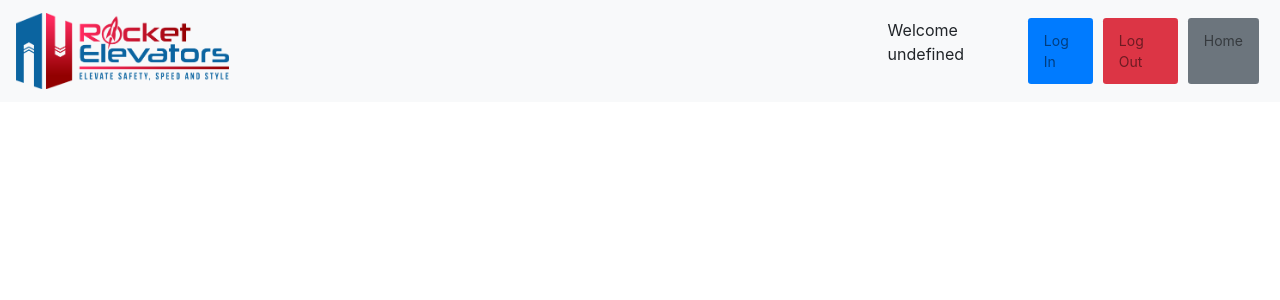
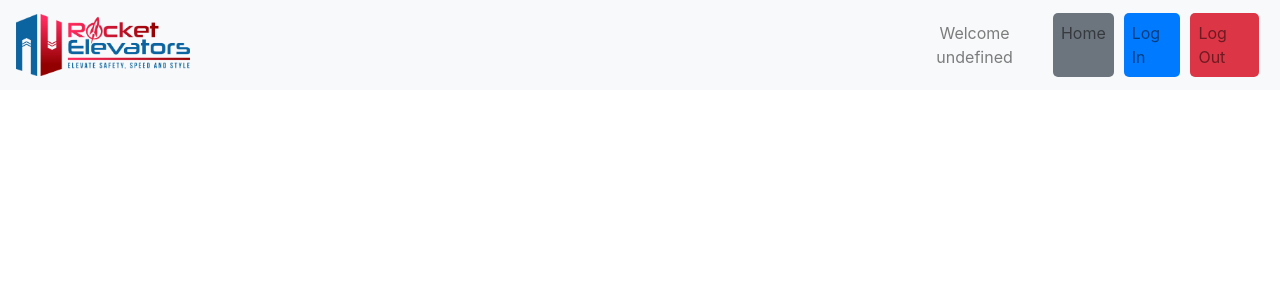
Before and after one commit to tristanChabot1/Full-Stack-Development-3, a React (Create React App) app in the folder mern/client/: page /admin in a window 1280 px wide. Shown: the top 300 px of the page. Built offline with nearby package versions, Linux system fonts and the light colour scheme; no server answers.

Commit message:
fixed Welcome message
name is now displayed after log in without manual refresh.
Last push

```diff
--- a/mern/client/src/components/login.js
+++ b/mern/client/src/components/login.js
@@ -84,6 +84,7 @@ function Login() {
       setForm({ email: "", password: "" });
       setTimeout(() => {
         navigate("/admin/adminNavigation");
+        window.location.reload();
       }, 3000);
     } else {
       setShowError(true)
--- a/mern/client/src/components/navbar.js
+++ b/mern/client/src/components/navbar.js
@@ -9,6 +9,7 @@ import logo from "./assets/rocketLogo.png"
 export default function Navbar() {
   const location = useLocation();
   const [show, setShow] = useState(false);
+  // setCookie needs to be there or removeCookie doesn't work properly
   const [cookies, setCookie, removeCookie] = useCookies(['cookie-name']);
   const navigate = useNavigate();
   const logout = () => {
@@ -35,7 +36,7 @@ export default function Navbar() {
     <div>
       <nav className="navbar navbar-expand-lg navbar-light bg-light">
         <NavLink className="navbar-brand" to="/admin/adminNavigation" style={{"width" : 75 + '%', "height" : 100 + '%'}}>
-        <img style={{"width" : 25 + '%'}} src={logo}></img>
+        <img style={{"width" : 20 + '%'}} src={logo}></img>
         </NavLink>
         <button
           className="navbar-toggler"
@@ -51,24 +52,24 @@ export default function Navbar() {
 
         <div className="collapse navbar-collapse" id="navbarSupportedContent">
           <ul className="navbar-nav ml-auto">
-            <li className="nav-item" style={{margin: "5px", display: show ? "block" : "none"}}>
+            <span class="navbar-text" style={{margin: "5px", textAlign: "center", display: show ? "block" : "none"}}>
               {`Welcome ${cookies.name}`}
+            </span>
+            <li className="nav-item btn-secondary" style={{margin: "5px", borderRadius: "5px", display: show ? "block" : "none"}}>
+              <NavLink className="nav-link" to="/admin/adminNavigation">
+                Home
+              </NavLink>
             </li>
-            <li className="nav-item btn-sm btn-primary" style={{margin: "5px"}}>
+            <li className="nav-item btn-primary" style={{margin: "5px", borderRadius: "5px"}}>
               <NavLink className="nav-link" to="/admin/login">
                 Log In
               </NavLink>
             </li>
-            <li className="nav-item btn-sm btn-danger" style={{margin: "5px"}}>
+            <li className="nav-item btn-danger" style={{margin: "5px", borderRadius: "5px"}}>
               <NavLink className="nav-link" to="/admin/login" onClick={() => {
                 logout();
               }}>
                 Log Out
-              </NavLink>
-            </li>
-            <li className="nav-item btn-sm btn-secondary" style={{margin: "5px"}}>
-              <NavLink className="nav-link" to="/admin/adminNavigation">
-                Home
               </NavLink>
             </li>
           </ul>
--- a/mern/client/src/components/privateRoutes.js
+++ b/mern/client/src/components/privateRoutes.js
@@ -1,24 +1,20 @@
 import React, { useState, useEffect } from "react";
 import { useCookies } from "react-cookie";
-import { Outlet, Navigate, useLocation } from "react-router-dom";
-// import { isLoggedIn } from "../utils";
+import { Outlet, Navigate } from "react-router-dom";
 
 
 const PrivateRoutes = () => {
-    const { pathname } = useLocation();
-    const [cookies, setCookie, removeCookie] = useCookies(['cookie-name']);
+  const [cookies] = useCookies(['cookie-name']);
   const [isValidToken, setIsValidToken] = useState();
 
   const isLoggedIn = async () => {
     const SESSION_TOKEN = cookies.token_key
-      console.log("SESSION_TOKEN", SESSION_TOKEN)
       return new Promise((resolve, reject) => {
       fetch(`http://localhost:5000/admin/validate_token?token=${SESSION_TOKEN}`, {
         method: "GET",
       })
       .then(response => response.json())
       .then(data => {
-              console.log(data)
         if (data.status === "ok" && data.data.valid === true && cookies.token_key) {
           resolve(true);
         } else {
@@ -31,9 +27,8 @@ const PrivateRoutes = () => {
   useEffect(async () => {
     const token = await isLoggedIn();
     setIsValidToken(token);
-    }, [pathname]);
+  });
 
-    console.log(isValidToken)
   if (isValidToken === undefined) {
     return null;
   }
```
Lines whose indentation alone changed are shown as unchanged.
